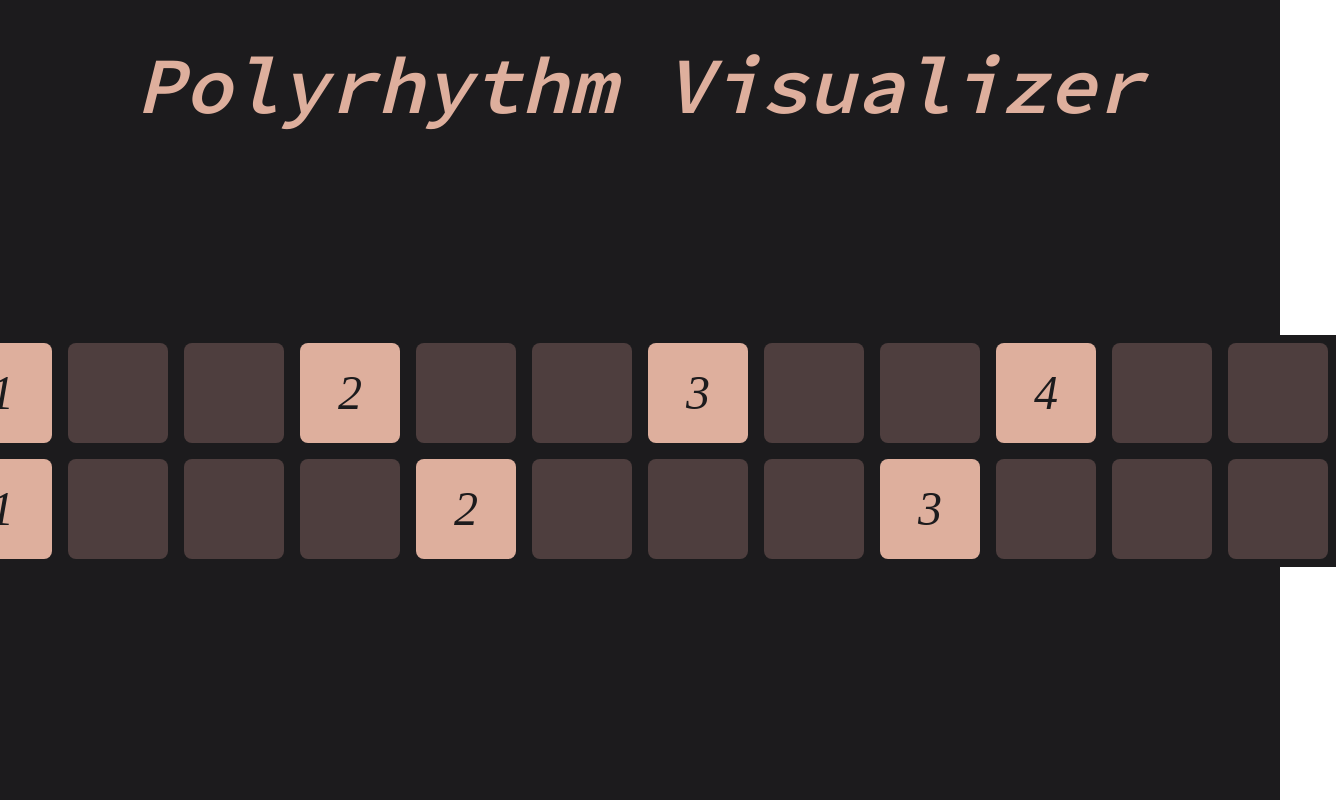
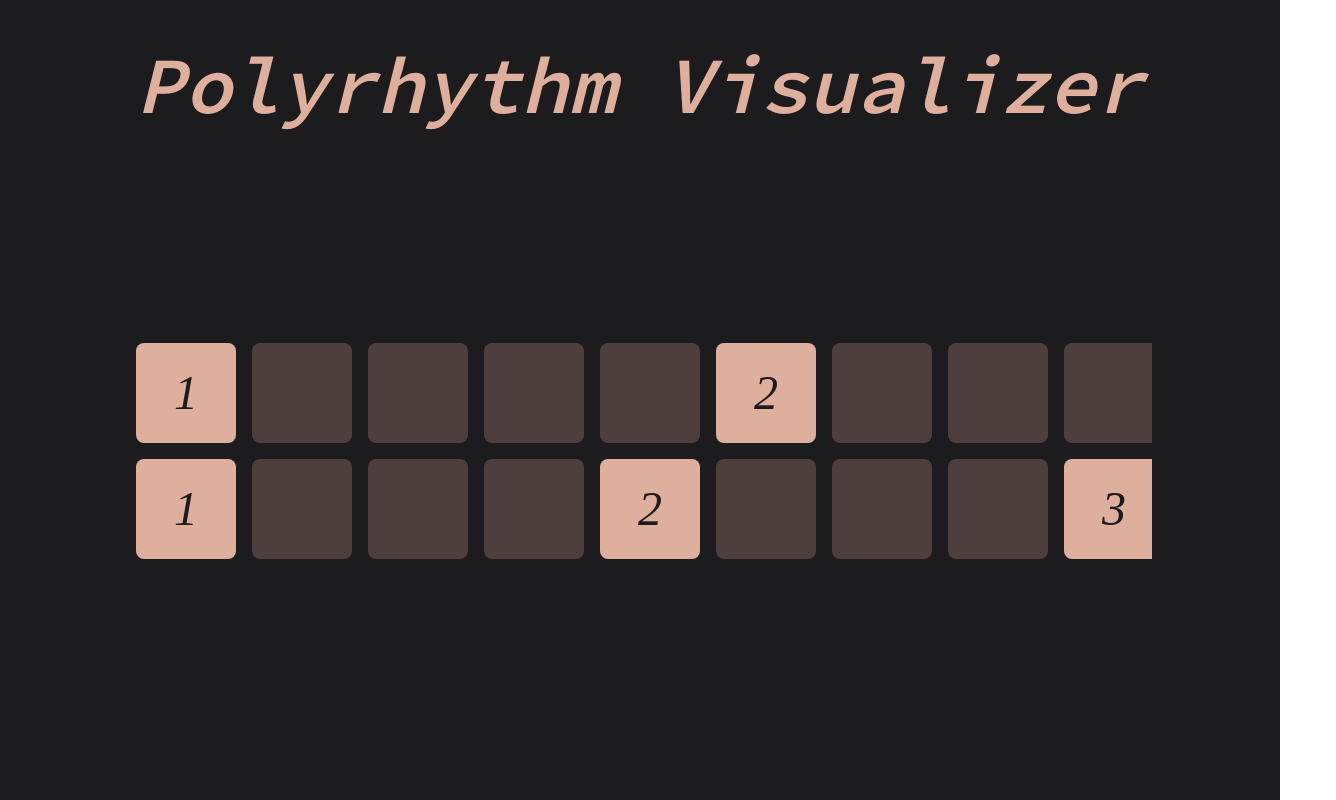
Before and after one commit to natagoh/polyrhythm-visualizer, a React (Create React App) app: page / in a window 1280 px wide. Shown: the whole page, 1336 px wide, since content can reach past the window. Built offline with nearby package versions, Linux system fonts and the light colour scheme; a web font is replaced by a local one.

Commit message:
added horizontal scroll for really weird polyrhythms

```diff
--- a/src/components/App.css
+++ b/src/components/App.css
@@ -1,6 +1,7 @@
 body, html {
   margin: 0;
   padding: 0;
+  overflow: hidden;
 }
 
 .container {
--- a/src/components/App.jsx
+++ b/src/components/App.jsx
@@ -7,7 +7,7 @@ export default function App() {
   return (
     <div className="container">
       <div className="title">Polyrhythm Visualizer</div>
-      <Grid right={4} left={3} />
+      <Grid right={4} left={5} />
     </div>
   );
 }
--- a/src/components/Grid.css
+++ b/src/components/Grid.css
@@ -1,11 +1,14 @@
 .grid-container {
   display: flex;
   flex-direction: column;
-  align-items: center;
+  align-items: flex-start;
   justify-content: center;
 
   background-color: #1c1b1d;
   color: #4e3e3e;
+
+  overflow: auto;
+  max-width: 80vw;
 }
 
 .rhythm-container {
```
